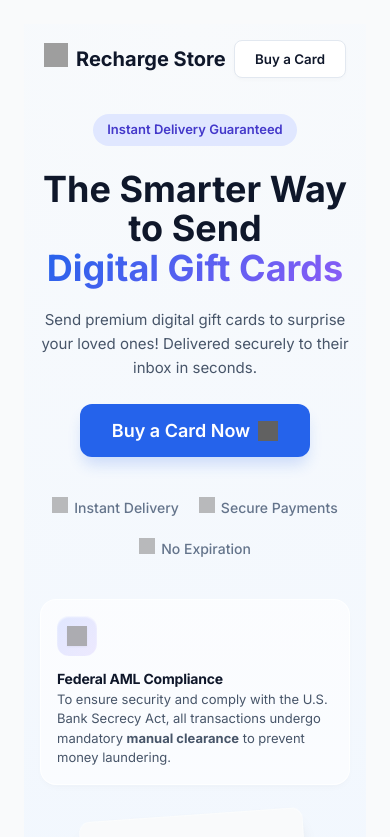
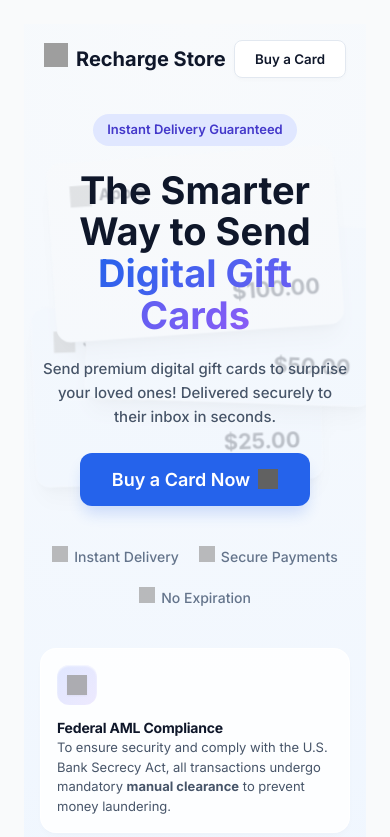
Before and after one commit to Michael-appiah/potential-carnival, a React (Vite) app: page / in a window 390 px wide. Shown: the top 837 px of the page. Built offline with nearby package versions, Linux system fonts and the light colour scheme; grey boxes are pictures that could not be loaded.

Commit message:
UI: redesign mobile layout to use cards as animated background

```diff
--- a/src/pages/Home.css
+++ b/src/pages/Home.css
@@ -289,28 +289,53 @@
 @media (max-width: 600px) {
     .home-nav {
         padding: 16px 20px;
+        position: relative;
+        z-index: 20;
     }
 
     .hero-section {
-        padding: 20px 16px;
-        gap: 30px;
+        padding: 20px 16px 80px;
+        position: relative;
+        display: block; /* Stop flex column flow */
+    }
+
+    .hero-content {
+        position: relative;
+        z-index: 10;
+        display: flex;
+        flex-direction: column;
+        align-items: center;
     }
 
     .hero-title {
-        font-size: 36px;
+        font-size: 38px;
     }
 
     .hero-subtitle {
         font-size: 15px;
         margin-bottom: 24px;
+        font-weight: 500;
+        text-shadow: 0 1px 4px rgba(255,255,255,0.9);
     }
 
     .hero-visual {
-        height: 340px;
+        position: absolute;
+        top: 0;
+        left: 0;
+        width: 100%;
+        height: 100%;
+        z-index: 1;
+        opacity: 0.25;
+        pointer-events: none;
+        display: flex;
+        align-items: flex-start;
+        justify-content: center;
+        overflow: hidden;
+        padding-top: 60px;
     }
 
     .cards-wrapper {
-        transform: scale(0.7);
+        transform: scale(0.9);
         transform-origin: top center;
     }
 
@@ -319,6 +344,7 @@
         align-items: flex-start;
         gap: 12px;
         padding: 16px;
+        background: rgba(255, 255, 255, 0.85);
     }
 
     .hero-btn-primary {
```
